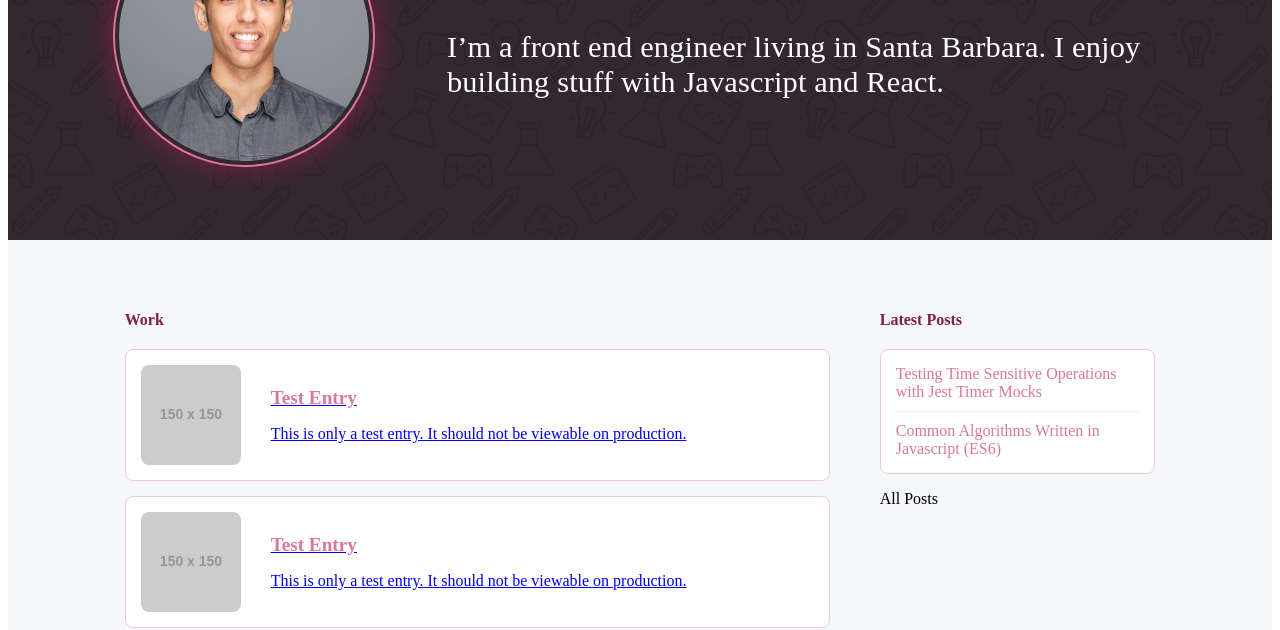
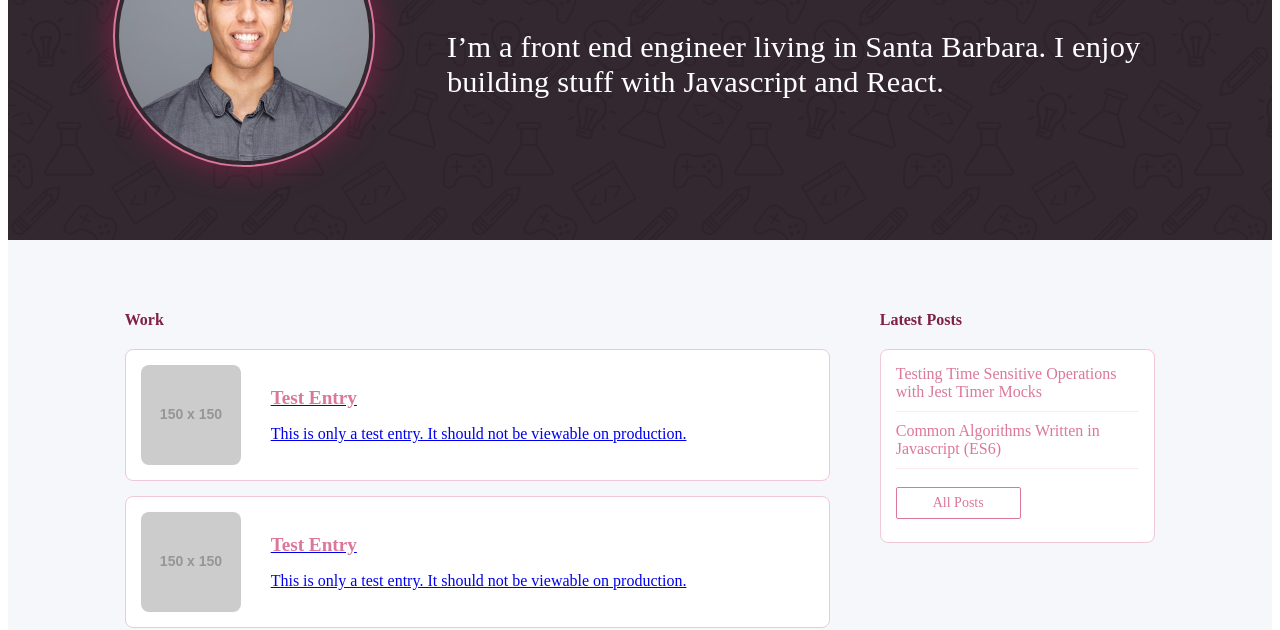
Before and after one commit to AlahmadiQ8/Gatsby-Site, a Gatsby site: page / in a window 1280 px wide. Shown: the part 198-828 px from the top of the page. Built offline with nearby package versions, Linux system fonts and the light colour scheme; Gatsby itself is replaced by a stand-in of ours; placeholder pictures from the web are drawn by us.

Commit message:
added buttonLink Component

```diff
--- /dev/null
+++ b/src/components/ButtonLink/index.js
@@ -0,0 +1,28 @@
+import React from 'react';
+import Link from 'gatsby-link';
+import cx from 'classnames';
+
+import './index.scss';
+
+const ButtonLink = ({ children, size, className, width, outline, fullWidthOnXs, ...rest }) => {
+  const classes = cx(
+    'button-link',
+    `button-link--${size}`,
+    { [`button-link--${width}`]: width },
+    { 'button-link--outline': outline },
+    { 'button-link--fullWidth-on-xs': fullWidthOnXs },
+    className
+  );
+  return (
+    <Link {...rest}>
+      <div className={classes}>{children}</div>
+    </Link>
+  );
+};
+
+ButtonLink.defaultProps = {
+  size: 'medium',
+  fullWidthOnXs: true,
+};
+
+export default ButtonLink;
--- /dev/null
+++ b/src/components/ButtonLink/index.scss
@@ -0,0 +1,72 @@
+@import '../../styles/variables';
+@import '../../styles/mixins/breakpoints';
+
+.button-link {
+  display: inline-block;
+  background-color: map-get($colors, brandLight);
+  border: none;
+  border-radius: 2px;
+  color: white;
+  cursor: pointer;
+  display: inline-block;
+  font-size: 1rem;
+  line-height: 40px;
+  font-weight: 200;
+  margin: 8px 0;
+  outline: none;
+  padding: 0 12px;
+  transition: all 300ms ease;
+  &:hover {
+    background-color: map-get($colors, brand);;
+  }
+}
+
+.button-link--outline {
+  background-color: white;
+  border: 1px solid map-get($colors, brandLight);
+  color: map-get($colors, brandLight);
+  &:hover {
+    color: white;
+    background-color: map-get($colors, brandLight);;
+  }
+}
+
+.button-link--small {
+  font-size: 14px;
+  line-height: 30px;
+  padding: 0 8px;
+}
+.button-link--medium {
+  font-size: 16px;
+  line-height: 40px;
+  padding: 0 12px;
+}
+.button-link--small {
+  font-size: 14px;
+  line-height: 30px;
+  padding: 0 8px;
+}
+.button-link--large {
+  font-size: 18px;
+  line-height: 50px;
+  padding: 0 16px;
+}
+.button-link--wide {
+  padding: 0 36px;
+}
+.button-link--extraWide {
+  padding: 0 72px;
+}
+.button-link--fullWidth {
+  text-align: center;
+  display: block;
+  width: 100%;
+}
+
+.button-link--fullWidth-on-xs {
+  @include media-breakpoint-down(sm) {
+    text-align: center;
+    display: block;
+    width: 100%;
+  }
+}
--- a/src/components/PageIndex/index.js
+++ b/src/components/PageIndex/index.js
@@ -3,6 +3,7 @@
 
 import Flex from '../Flex';
 import Container from '../Container';
+import ButtonLink from '../ButtonLink';
 
 import ProjectEntry from './ProjectEntry';
 
@@ -33,8 +34,10 @@
                     {node.frontmatter.title}
                   </Link>
                 ))}
+                <ButtonLink to="/blog" size="small" width="wide" outline>
+                  All Posts
+                </ButtonLink>
               </div>
-              <p>All Posts</p>
             </div>
           </Flex>
         </Flex>
--- a/src/styles/base.scss
+++ b/src/styles/base.scss
@@ -1,5 +1,6 @@
 
 @import './variables';
+@import './utils';
 
 .root {
   display: flex;
```
Also changed, not shown: src/styles/_utils.scss (added, +13 -0 lines).
